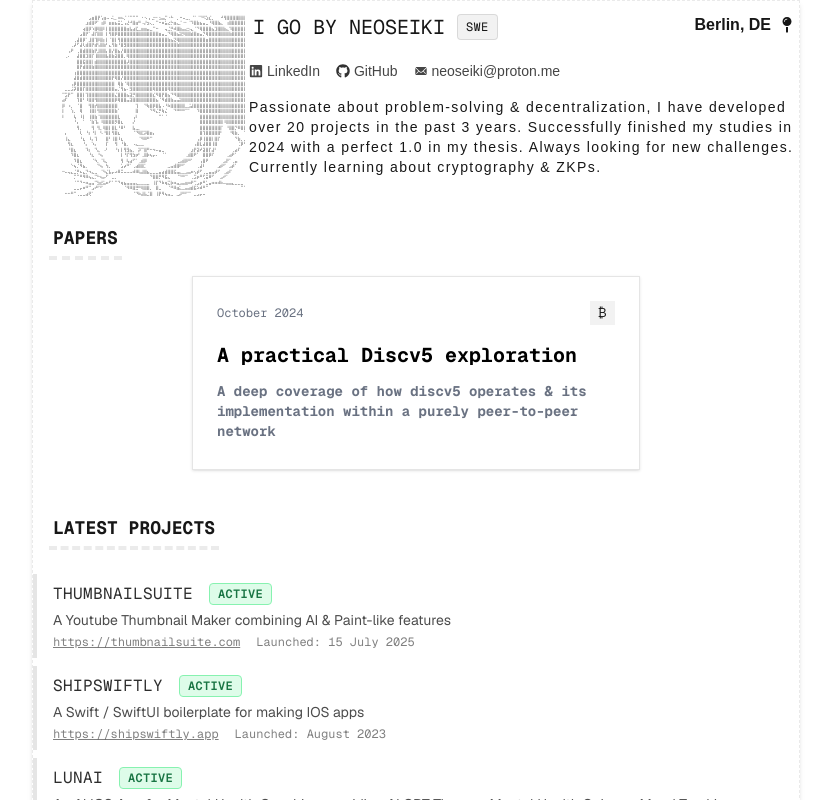
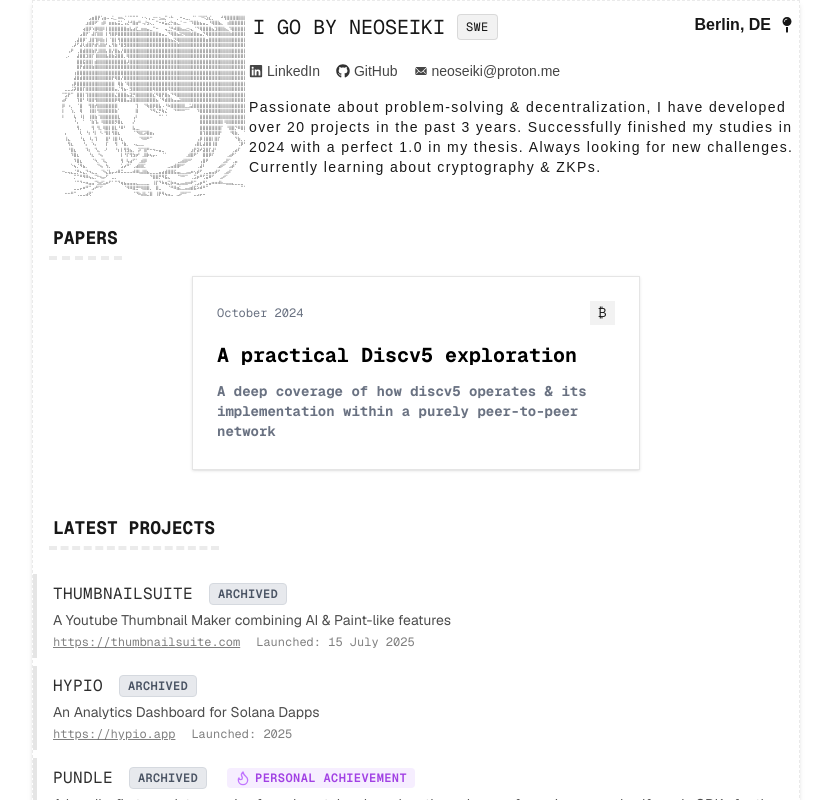
Before and after one commit to alrightCha/alrightCha, a Next.js app: page / in a window 1280 px wide. Shown: the top 800 px of the page, without its empty margins (224-1055 px from the left). Built offline with nearby package versions, Linux system fonts and the light colour scheme.

Commit message:
not active on thumbnailsuite anymore

```diff
--- a/app/state.ts
+++ b/app/state.ts
@@ -5,81 +5,87 @@ import { Website } from "./components/ui/custom-list";
 
 export const neoseiki: UserProfile = {
   username: "i go by Neoseiki",
-  description: "Passionate about problem-solving & decentralization, I have developed over 20 projects in the past 3 years. Successfully finished my studies in 2024 with a perfect 1.0 in my thesis. Always looking for new challenges. Currently learning about cryptography & ZKPs.",
+  description:
+    "Passionate about problem-solving & decentralization, I have developed over 20 projects in the past 3 years. Successfully finished my studies in 2024 with a perfect 1.0 in my thesis. Always looking for new challenges. Currently learning about cryptography & ZKPs.",
   pic: art,
   tag: "SWE",
   github: "https://github.com/alrightCha",
   linkedin: "https://www.linkedin.com/in/youssefchammam/",
   mail: "neoseiki@proton.me",
   location: "Berlin, DE",
-  origin: "Tunisia"
+  origin: "Tunisia",
 };
 
 export const blogs: BlogContext[] = [
   {
-    "title": "A practical Discv5 exploration",
-    "description": "A deep coverage of how discv5 operates & its implementation within a purely peer-to-peer network",
-    "createdAt": "October 2024",
-    "topic": 0,
-    "content": "/thesis.pdf"
-  }
-]
+    title: "A practical Discv5 exploration",
+    description:
+      "A deep coverage of how discv5 operates & its implementation within a purely peer-to-peer network",
+    createdAt: "October 2024",
+    topic: 0,
+    content: "/thesis.pdf",
+  },
+];
 
 export const websites: Website[] = [
   {
-    "active": true,
-    "description": "A Youtube Thumbnail Maker combining AI & Paint-like features",
-    "launchDate": "15 July 2025",
-    "name": "Thumbnailsuite",
-    "url": "https://thumbnailsuite.com"
+    active: false,
+    description: "A Youtube Thumbnail Maker combining AI & Paint-like features",
+    launchDate: "15 July 2025",
+    name: "Thumbnailsuite",
+    url: "https://thumbnailsuite.com",
   },
   {
-    "active": true,
-    "description": "A Swift / SwiftUI boilerplate for making IOS apps",
-    "launchDate": "August 2023",
-    "name": "Shipswiftly",
-    "url": "https://shipswiftly.app"
+    active: false,
+    description: "An Analytics Dashboard for Solana Dapps",
+    launchDate: "2025",
+    name: "Hypio",
+    url: "https://hypio.app",
   },
   {
-    "active": true,
-    "description": "An AI IOS App for Mental Health Coaching providing AI CBT Therapy, Mental Health Quizzes, Mood Tracking, Journaling & More.",
-    "launchDate": "July 2023",
-    "name": "Lunai",
-    "url": "https://lunai.app"
+    active: false,
+    description:
+      "A bundle-first, pay later service for solana token launches through pumpfun using several self-made SDKs for the fastest operations",
+    launchDate: "2025",
+    name: "Pundle",
+    url: "https://github.com/alrightCha/pundle_bundler",
   },
   {
-    "active": false,
-    "description": "A bundle-first, pay later service for solana token launches through pumpfun using several self-made SDKs for the fastest operations",
-    "launchDate": "2025",
-    "name": "Pundle",
-    "url": "https://github.com/alrightCha/pundle_bundler"
+    active: false,
+    description:
+      "A Telegram Sniper Bot for tokens launched through the Believe App on Solana",
+    launchDate: "May 2025",
+    name: "Disbelief",
+    url: "https://github.com/alrightCha/disbelief",
   },
   {
-    "active": false,
-    "description": "A Telegram Sniper Bot for tokens launched through the Believe App on Solana",
-    "launchDate": "May 2025",
-    "name": "Disbelief",
-    "url": "https://github.com/alrightCha/disbelief"
+    active: false,
+    description: "A pure P2P Decentralized Social Media using Discv5 & DHTs",
+    launchDate: "2024",
+    name: "Sophet",
+    url: "https://github.com/alrightCha/sophet",
   },
   {
-    "active": false,
-    "description": "An Analytics Dashboard for Solana Dapps",
-    "launchDate": "2025",
-    "name": "Hypio",
-    "url": "https://hypio.app"
+    active: false,
+    description:
+      "A solana-based agar.io alternative with NFTs as skins & bets in solana",
+    launchDate: "2024",
+    name: "Wome",
+    url: "https://github.com/alrightCha/crustyballz",
   },
   {
-    "active": false,
-    "description": "A pure P2P Decentralized Social Media using Discv5 & DHTs",
-    "launchDate": "2024",
-    "name": "Sophet",
-    "url": "https://github.com/alrightCha/sophet"
+    active: true,
+    description: "A Swift / SwiftUI boilerplate for making IOS apps",
+    launchDate: "August 2023",
+    name: "Shipswiftly",
+    url: "https://shipswiftly.app",
   },
   {
-    "active": false,
-    "description": "A solana-based agar.io alternative with NFTs as skins & bets in solana",
-    "launchDate": "2024",
-    "name": "Wome",
-    "url": "https://github.com/alrightCha/crustyballz"
+    active: true,
+    description:
+      "An AI IOS App for Mental Health Coaching providing AI CBT Therapy, Mental Health Quizzes, Mood Tracking, Journaling & More.",
+    launchDate: "July 2023",
+    name: "Lunai",
+    url: "https://lunai.app",
   },
 ];
```
